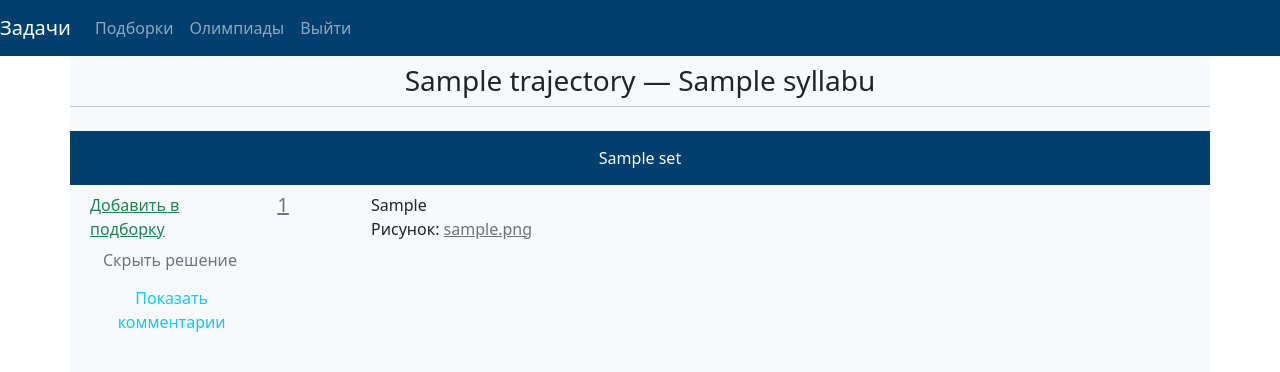
After one commit to Tuchonochkat/Math_problems, a Django app: page /sets/1 in a window 1280 px wide, after a click that opens the changed part. The commit adds this page. Shown: the top 372 px of the page. Run offline with Django 3.2, Linux system fonts and the light colour scheme; a user stored in the database is signed in; tables that the repository leaves empty hold one stand-in row (values such as "Sample post"); some libraries are stand-ins or nearby versions.

Commit message:
Sets view

```diff
--- a/base_of_tasks/urls.py
+++ b/base_of_tasks/urls.py
@@ -17,7 +17,8 @@ from django.contrib import admin
 from django.urls import path
 from django.contrib.auth.views import LogoutView
 from django.views.generic.base import RedirectView
-from problems.views import start_view, LogView, problems_view, task_view, task_edit_view, new_task_view, load_categories
+from problems.views import start_view, LogView, problems_view, task_view, task_edit_view, new_task_view, \
+    sets_view, load_categories, syllabus_view
 
 urlpatterns = [
     path('admin/', admin.site.urls),
@@ -30,4 +31,6 @@ urlpatterns = [
     path('task_<int:id>/edit', task_edit_view),
     path('task/new', new_task_view),
     path('ajax/load-categories/', load_categories, name='ajax_load_categories'),
+    path('sets/', sets_view),
+    path('sets/<int:id_syllabus>', syllabus_view),
 ]
--- a/problems/models.py
+++ b/problems/models.py
@@ -58,6 +58,18 @@ class Problem(models.Model):
     class Meta:
         db_table = 'problem'
 
+    def categories(self):
+        return ThemeCategory.objects.filter(problemcategory__id_task=self)
+
+    def dubles(self):
+        return Problem.objects.filter(id_orig=self.id_orig).exclude(id=self.id)
+
+    def type(self):
+        return Type.objects.get(id=self.id_type)
+
+    def syllabuses(self):
+        sets = Set.objects.values_list('id_syllabus', flat=True).filter(settask__id_task=self)
+        return Syllabus.objects.filter(id__in=sets).distinct('id')
 
 class ProblemCategory(models.Model):
     id_task = models.ForeignKey(Problem, models.CASCADE, db_column='id_task')
@@ -73,6 +85,12 @@ class Trajectory(models.Model):
     class Meta:
         db_table = 'trajectory'
 
+    def __str__(self):
+        return self.name
+
+    def syllabuses(self):
+        return Syllabus.objects.filter(id_trajectory=self.id)
+
 
 class Syllabus(models.Model):
     id_trajectory = models.ForeignKey('Trajectory', models.CASCADE, db_column='id_trajectory', blank=True, null=True)
@@ -81,14 +99,27 @@ class Syllabus(models.Model):
     class Meta:
         db_table = 'syllabus'
 
+    def __str__(self):
+        return self.name
+
+    def sets(self):
+        return Set.objects.filter(id_syllabus=self.id).order_by('enum_set')
+
 
 class Set(models.Model):
     id_syllabus = models.ForeignKey('Syllabus', models.CASCADE, db_column='id_syllabus', blank=True, null=True)
     name = models.CharField(max_length=63, blank=True, null=True)
     description = models.TextField(blank=True, null=True)
+    enum_set = models.IntegerField()
 
     class Meta:
         db_table = 'set'
+
+    def __str__(self):
+        return self.name
+
+    def tasks(self):
+        return SetTask.objects.filter(id_set=self.id).order_by('enum_task')
 
 
 class SetTask(models.Model):
@@ -100,6 +131,8 @@ class SetTask(models.Model):
     class Meta:
         db_table = 'set_task'
 
+    def comments(self):
+        return Comments.objects.filter(id_set_task=self).order_by('date')
 
 class Comments(models.Model):
     id_set_task = models.ForeignKey('SetTask', models.CASCADE, db_column='id_set_task')
@@ -109,3 +142,6 @@ class Comments(models.Model):
 
     class Meta:
         db_table = 'comments'
+
+    def __str__(self):
+        return self.description
--- a/problems/templates/problems/main.html
+++ b/problems/templates/problems/main.html
@@ -5,8 +5,9 @@
     <meta charset="UTF-8">
     <meta name="viewport" content="width=device-width, initial-scale=1">
     <title>{% block title %}main{% endblock %}</title>
-    <link href="https://cdn.jsdelivr.net/npm/bootstrap@5.1.1/dist/css/bootstrap.min.css"
-          rel="stylesheet" integrity="sha384-F3w7mX95PdgyTmZZMECAngseQB83DfGTowi0iMjiWaeVhAn4FJkqJByhZMI3AhiU"
+    <link href="https://cdn.jsdelivr.net/npm/bootstrap@5.0.2/dist/css/bootstrap.min.css"
+          rel="stylesheet"
+          integrity="sha384-EVSTQN3/azprG1Anm3QDgpJLIm9Nao0Yz1ztcQTwFspd3yD65VohhpuuCOmLASjC"
           crossorigin="anonymous">
 <!--    <link rel="stylesheet" href="//maxcdn.bootstrapcdn.com/bootstrap/3.2.0/css/bootstrap.min.css">-->
 <!--    <link rel="stylesheet" href="//maxcdn.bootstrapcdn.com/bootstrap/3.2.0/css/bootstrap-theme.min.css">-->
@@ -34,5 +35,6 @@
 </nav>
 {% block content %}
 {% endblock %}
+<script src="https://cdn.jsdelivr.net/npm/bootstrap@5.0.2/dist/js/bootstrap.bundle.min.js" integrity="sha384-MrcW6ZMFYlzcLA8Nl+NtUVF0sA7MsXsP1UyJoMp4YLEuNSfAP+JcXn/tWtIaxVXM" crossorigin="anonymous"></script>
 </body>
 </html>
--- /dev/null
+++ b/problems/templates/problems/one_task_in_set.html
@@ -0,0 +1,59 @@
+<div class="row py-2 px-2 ml-0">
+    <div class="col-sm-2">
+        <a href="/problems&amp;into_basket={{ task.id }}#task_{{ task.id }}" class="text-success">
+            Добавить в подборку</a>
+        <br>
+        <button class="btn text-secondary" type="button" data-bs-toggle="collapse"
+                data-bs-target="#solution_{{ set_task.id }}" aria-expanded="true"
+                aria-controls="solution_{{ set_task.id }}">
+                Скрыть решение
+        </button>
+        {% if set_task.comments %}
+        <button class="btn text-info" type="button" data-bs-toggle="collapse"
+                data-bs-target="#comments_{{ set_task.id }}" aria-expanded="false"
+                aria-controls="comments_{{ set_task.id }}">
+                Показать комментарии
+        </button>
+        {% else %}
+        <button class="btn text-secondary" type="button" data-bs-toggle="collapse"
+                data-bs-target="#comments_{{ set_task.id }}" aria-expanded="false"
+                aria-controls="comments_{{ set_task.id }}">
+                Комментировать
+        </button>
+        {% endif %}
+    </div>
+    <div class="col-sm-1">
+        <h5><a href="/task_{{ task.id }}" class="text-secondary">
+            {{ set_task.enum_task }}</a></h5>
+    </div>
+    <div class="col-sm-5">
+        {{ task.task }}
+		{% if task.img_task %}
+        <br/>
+		Рисунок: <a href="{{ task.img_task }}" class="text-secondary">
+		{{ task.img_task }}</a>
+		{% endif %}
+    </div>
+    <div class="col-sm-4">
+        <div class="collapse" id="solution_{{ set_task.id }}">
+            <p class="text-secondary">
+            {{ task.solution }}
+		    {% if task.img_solution %}
+            <br/>
+		    Рисунок: <a href="{{ task.img_solution }}" class="text-secondary">
+		    {{ task.img_solution }}</a>
+		    {% endif %}
+            </p>
+        </div>
+    </div>
+
+    <div class="col-sm-9 offset-md-3">
+        <div class="collapse" id="comments_{{ set_task.id }}">
+            {% for comment in set_task.comments %}
+            <p class="{% cycle 'text-success' 'text-danger' 'text-warning' 'text-info' %}">
+                {{ comment.author }}: <span class="font-weight-lighter">{{ comment }}</span>
+            </p>
+            {% endfor %}
+        </div>
+    </div>
+</div>
--- a/problems/templates/problems/problems.html
+++ b/problems/templates/problems/problems.html
@@ -45,7 +45,7 @@
 <div class="row">
 	{% include 'problems/pagination.html' %}
 </div>
-<hr/> {% for problem in problems %}
+<hr/> {% for task in problems %}
 	{% include 'problems/one_task_block.html' %}
 	{% endfor %}
 <div class="row">
--- /dev/null
+++ b/problems/templates/problems/syllabus.html
@@ -0,0 +1,26 @@
+{% extends "problems/main.html" %}
+{% block title %} {{ syllabus }} {% endblock %}
+{% block content %}
+<div class="container bg-light">
+	<div class="row py-2">
+		<h3 class="text-center text-dark">{{ syllabus.id_trajectory }} — {{ syllabus }}</h3>
+        <hr/>
+	</div>
+    {% for set in syllabus.sets %}
+    <div class="row py-2" style="background-color: #003f6e;">
+        <button class="btn text-light" type="button" data-bs-toggle="collapse"
+                data-bs-target="#task_{{ set.id }}" aria-expanded="true" aria-controls="task_{{ set.id }}">
+            {{ set }}
+        </button>
+    </div>
+    <div class="collapse" id="task_{{ set.id }}">
+        {% for set_task in set.tasks %}
+        {% with task=set_task.id_task %}
+        {% include 'problems/one_task_in_set.html' %}
+        {% endwith %}
+        {% endfor %}
+        <br/>
+    </div>
+    {% endfor %}
+</div>
+{% endblock %}
--- a/problems/views.py
+++ b/problems/views.py
@@ -6,7 +6,7 @@ from django.contrib.auth.decorators import login_required
 from django.core.exceptions import ObjectDoesNotExist
 
 
-from problems.models import Theme, Category, ThemeCategory, Type, Problem, ProblemCategory
+from problems.models import Theme, Category, ThemeCategory, Problem, ProblemCategory, Trajectory, Syllabus
 from problems.forms import TaskForm, FilterForm
 
 
@@ -49,9 +49,7 @@ def problems_view(request):
     else:
         theme_cat = ThemeCategory.objects.values_list('id', flat=True).all()
         form = FilterForm
-    problems_list = [{'task': task,
-                      'categories': ThemeCategory.objects.filter(problemcategory__id_task=task)}
-                     for task in Problem.objects.filter(problemcategory__id_theme_cat__in=theme_cat)]
+    problems_list = Problem.objects.filter(problemcategory__id_theme_cat__in=theme_cat).distinct('id').order_by('id')
     paginator = Paginator(problems_list, 10)
     page_number = request.GET.get('page')
     if not page_number:
@@ -70,9 +68,8 @@ def problems_view(request):
 @login_required(login_url='/login')
 def task_view(request, id):
     task = Problem.objects.get(id=id)
-    problem = {'task': task, 'categories': ThemeCategory.objects.filter(problemcategory__id_task=task)}
     return render(request, 'problems/task.html',
-                  context={'problem': problem})
+                  context={'task': task})
 
 
 @login_required(login_url='/login')
@@ -82,17 +79,15 @@ def task_edit_view(request, id):
     # задаем начальные значения тем и категорий
     theme_cat = ThemeCategory.objects.filter(problemcategory__id_task=task.id).values_list('id', 'id_theme',
                                                                                            'id_category')
-    themes = []
     initial = {}
     for i, item in enumerate(theme_cat):
-        themes.append(item[1])
         initial['theme' + str(i + 1)] = Theme.objects.get(id=item[1])
         if item[2]:
             initial['category' + str(i + 1)] = Category.objects.get(id=item[2])
 
     if request.method == "POST":
         print('post')
-        form = TaskForm(request.POST, instance=task, themes=themes, initial=initial)
+        form = TaskForm(request.POST, instance=task, initial=initial)
         if form.is_valid():
             print('valid')
             task = form.save(commit=False)
@@ -116,7 +111,6 @@ def task_edit_view(request, id):
             print(field.name, field.errors)
     else:
         form = TaskForm(instance=task,
-                        themes=themes,
                         initial=initial)
         print('not post')
     return render(request, 'problems/task_edit.html', {'form': form, 'id': id})
@@ -143,3 +137,15 @@ def new_task_view(request):
     else:
         form = TaskForm()
     return render(request, 'problems/task_edit.html', {'form': form})
+
+
+@login_required(login_url='/login')
+def sets_view(request):
+    return render(request, 'problems/trajectories.html',
+                  context={'trajectories': Trajectory.objects.all()})
+
+
+@login_required(login_url='/login')
+def syllabus_view(request, id_syllabus):
+    return render(request, 'problems/syllabus.html',
+                  context={'syllabus': Syllabus.objects.get(id=id_syllabus)})
```
Also changed, not shown: problems/forms.py (+12 -14 lines), problems/templates/problems/one_task_block.html (+41 -21 lines), problems/templates/problems/task.html (+7 -1 lines), problems/templates/problems/task_edit.html (+39 -51 lines), problems/templates/problems/trajectories.html (added, +21 -0 lines), problems/migrations/0002_set_enum_set.py (added).
